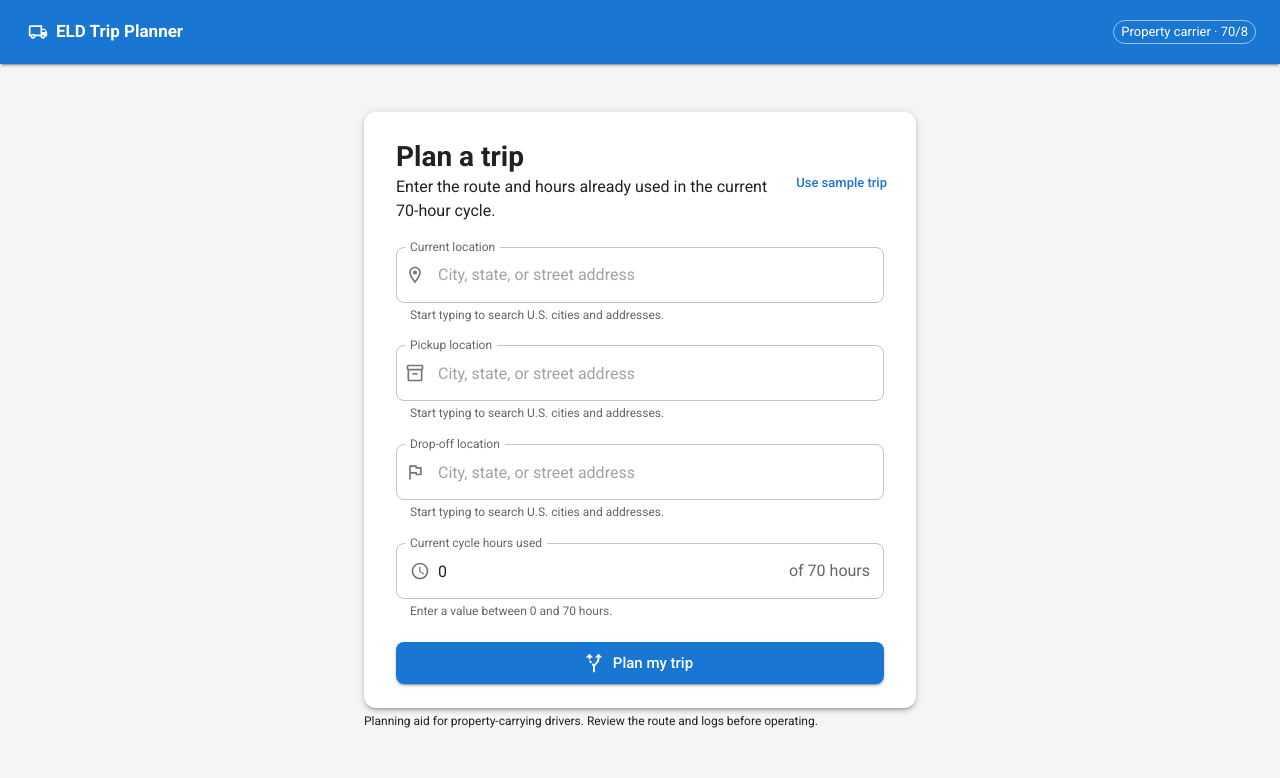
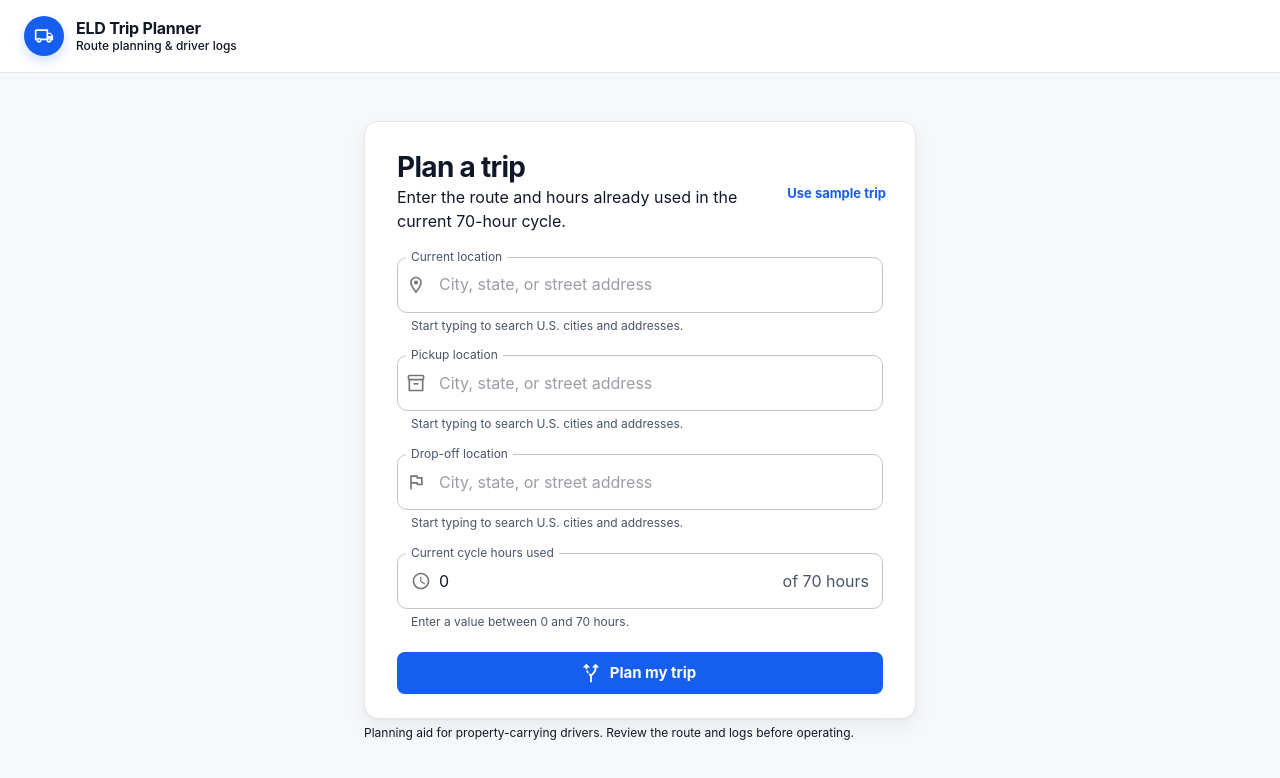
Before and after one commit to edmundlzen/spotter-assessment, a React (Vite) app in the folder frontend/: page / in a window 1280 px wide. Shown: the top 778 px of the page. Built offline with nearby package versions, Linux system fonts and the light colour scheme; no server answers.

Commit message:
fix: polish trip results and compliance states

```diff
--- a/frontend/src/App.jsx
+++ b/frontend/src/App.jsx
@@ -13,7 +13,6 @@ import {
   AppBar,
   Box,
   Button,
-  Chip,
   CircularProgress,
   Container,
   Paper,
@@ -72,11 +71,18 @@ function AppHeader({ onNewTrip, showNewTrip }) {
   return (
     <AppBar
       className="app-header"
-      color="primary"
-      elevation={2}
-      position="static"
+      color="transparent"
+      component="header"
+      elevation={0}
+      position="sticky"
+      sx={{
+        backdropFilter: "blur(14px)",
+        bgcolor: "rgba(255, 255, 255, 0.92)",
+        borderBottom: "1px solid",
+        borderColor: "divider",
+      }}
     >
-      <Toolbar disableGutters>
+      <Toolbar disableGutters sx={{ minHeight: { xs: 64, sm: 72 } }}>
         <Container
           maxWidth="xl"
           sx={{
@@ -89,33 +95,71 @@ function AppHeader({ onNewTrip, showNewTrip }) {
             aria-label="ELD Trip Planner home"
             color="inherit"
             onClick={onNewTrip}
-            startIcon={<LocalShippingOutlined />}
-            sx={{ fontSize: 17, fontWeight: 700 }}
+            startIcon={
+              <Box
+                component="span"
+                sx={{
+                  alignItems: "center",
+                  bgcolor: "primary.main",
+                  borderRadius: 2,
+                  boxShadow: "0 5px 12px rgba(21, 94, 239, 0.2)",
+                  color: "primary.contrastText",
+                  display: "inline-flex",
+                  height: { xs: 36, sm: 40 },
+                  justifyContent: "center",
+                  width: { xs: 36, sm: 40 },
+                }}
+              >
+                <LocalShippingOutlined fontSize="small" />
+              </Box>
+            }
+            sx={{
+              color: "text.primary",
+              minWidth: 0,
+              p: 0,
+              textAlign: "left",
+              "&:hover": { bgcolor: "transparent" },
+              "& .MuiButton-startIcon": { ml: 0, mr: 1.5 },
+            }}
+          >
+            <Stack component="span" spacing={0}>
+              <Typography
+                component="span"
+                sx={{
+                  fontSize: { xs: 15, sm: 16 },
+                  fontWeight: 750,
+                  letterSpacing: "-0.015em",
+                  lineHeight: 1.25,
+                }}
               >
                 ELD Trip Planner
+              </Typography>
+              <Typography
+                color="text.secondary"
+                component="span"
+                sx={{
+                  display: { xs: "none", sm: "block" },
+                  fontSize: 12,
+                  fontWeight: 500,
+                  lineHeight: 1.35,
+                }}
+              >
+                Route planning &amp; driver logs
+              </Typography>
+            </Stack>
           </Button>
-          <Stack direction="row" spacing={1} sx={{ alignItems: "center" }}>
-            <Chip
-              label="Property carrier · 70/8"
-              size="small"
-              sx={{
-                borderColor: "rgba(255,255,255,0.55)",
-                color: "primary.contrastText",
-                display: { xs: "none", sm: "inline-flex" },
-              }}
-              variant="outlined"
-            />
           {showNewTrip && (
             <Button
+              color="primary"
               onClick={onNewTrip}
+              size="small"
               startIcon={<AddRoadOutlined />}
-                color="inherit"
               type="button"
+              variant="outlined"
             >
               New trip
             </Button>
           )}
-          </Stack>
         </Container>
       </Toolbar>
     </AppBar>
@@ -133,10 +177,6 @@ function LoadingView({ message }) {
         <CircularProgress size={38} sx={{ mb: 3 }} />
         <Typography component="h1" gutterBottom variant="h5">
           {message}
-        </Typography>
-        <Typography color="text.secondary">
-          Routing and geocoding can take up to a minute when the server is
-          waking up.
         </Typography>
       </Paper>
     </Container>
--- a/frontend/src/components/TripResults.jsx
+++ b/frontend/src/components/TripResults.jsx
@@ -1,5 +1,6 @@
 import AddRoadOutlined from "@mui/icons-material/AddRoadOutlined"
 import CalendarMonthOutlined from "@mui/icons-material/CalendarMonthOutlined"
+import CheckCircleRounded from "@mui/icons-material/CheckCircleRounded"
 import ContentCopyOutlined from "@mui/icons-material/ContentCopyOutlined"
 import ScheduleOutlined from "@mui/icons-material/ScheduleOutlined"
 import StraightenOutlined from "@mui/icons-material/StraightenOutlined"
@@ -9,7 +10,6 @@ import {
   Avatar,
   Box,
   Button,
-  Chip,
   Container,
   Divider,
   LinearProgress,
@@ -30,6 +30,7 @@ import {
   formatClock,
   formatDate,
   formatDuration,
+  formatDurationAsHours,
   formatMiles,
   stopLabel,
 } from "../utils/trip.js"
@@ -114,6 +115,24 @@ function SummaryCards({ snapshot, balances }) {
 }
 
 function HosBalances({ balances }) {
+  const items = [
+    {
+      key: "driving",
+      label: "Driving this shift",
+      description: "Time behind the wheel since the last 10-hour rest",
+    },
+    {
+      key: "window",
+      label: "Current shift",
+      description: "Total time since this shift began",
+    },
+    {
+      key: "cycle",
+      label: "8-day on-duty total",
+      description: "Work hours counted toward the 70-hour limit",
+    },
+  ]
+
   return (
     <Paper
       aria-labelledby="hos-title"
@@ -121,53 +140,120 @@ function HosBalances({ balances }) {
       elevation={1}
       sx={{ p: 2.5 }}
     >
+      <Typography component="h2" id="hos-title" variant="h6">
+        Driver hours at trip end
+      </Typography>
+
       <Stack
         direction="row"
-        sx={{ alignItems: "center", justifyContent: "space-between", mb: 2.5 }}
+        spacing={1.25}
+        sx={{
+          alignItems: "center",
+          bgcolor: "#f6fef9",
+          border: "1px solid #d1fadf",
+          borderRadius: 2,
+          mt: 2,
+          p: 1.5,
+        }}
       >
-        <Typography component="h2" id="hos-title" variant="h6">
-          Hours of service
+        <Box
+          sx={{
+            alignItems: "center",
+            bgcolor: "#dcfae6",
+            borderRadius: "50%",
+            color: "#079455",
+            display: "flex",
+            flex: "0 0 auto",
+            height: 32,
+            justifyContent: "center",
+            width: 32,
+          }}
+        >
+          <CheckCircleRounded sx={{ fontSize: 19 }} />
+        </Box>
+        <Box sx={{ minWidth: 0 }}>
+          <Typography color="text.primary" fontWeight={700} variant="body2">
+            This plan stays within HOS limits
           </Typography>
-        <Chip label="70 / 8" size="small" variant="outlined" />
+          <Typography
+            color="text.secondary"
+            display="block"
+            sx={{ mt: 0.125 }}
+            variant="caption"
+          >
+            Required breaks and rest periods are included.
+          </Typography>
+        </Box>
       </Stack>
 
-      <Stack spacing={2.5}>
-        {["driving", "window", "cycle"].map((key) => {
+      <Stack spacing={1.5} sx={{ mt: 2 }}>
+        {items.map(({ key, label, description }) => {
           const item = balances[key]
           const usedPercent = Math.min(100, (item.used / item.limit) * 100)
           return (
-            <Box key={key}>
+            <Box
+              key={key}
+              sx={{
+                bgcolor: "background.default",
+                border: "1px solid",
+                borderColor: "divider",
+                borderRadius: 2,
+                p: 1.75,
+              }}
+            >
               <Stack
                 direction="row"
                 spacing={2}
-                sx={{ justifyContent: "space-between" }}
+                sx={{ alignItems: "flex-start", justifyContent: "space-between" }}
               >
-                <Typography fontWeight={600} variant="body2">
-                  {item.label}
+                <Box sx={{ minWidth: 0 }}>
+                  <Typography fontWeight={650} variant="body2">
+                    {label}
                   </Typography>
-                <Typography fontWeight={700} variant="body2">
-                  {formatDuration(item.remaining, { compact: true })}
+                  <Typography color="text.secondary" variant="caption">
+                    {description}
                   </Typography>
+                </Box>
+                <Box
+                  component="span"
+                  sx={{
+                    bgcolor: "#ecfdf3",
+                    borderRadius: 999,
+                    color: "#067647",
+                    flexShrink: 0,
+                    fontSize: 12,
+                    fontWeight: 700,
+                    lineHeight: 1,
+                    px: 1.1,
+                    py: 0.7,
+                    whiteSpace: "nowrap",
+                  }}
+                >
+                  {formatDurationAsHours(item.remaining)} left
+                </Box>
               </Stack>
               <LinearProgress
-                aria-label={`${item.label}: ${formatDuration(item.remaining)} remaining`}
-                sx={{ borderRadius: 4, height: 7, my: 0.75 }}
+                aria-label={`${label}: ${formatDurationAsHours(item.used)} used of ${formatDurationAsHours(item.limit)}`}
+                color="primary"
+                sx={{ borderRadius: 4, height: 6, mt: 1.5 }}
                 value={usedPercent}
                 variant="determinate"
               />
+              <Stack
+                direction="row"
+                sx={{ justifyContent: "space-between", mt: 0.75 }}
+              >
                 <Typography color="text.secondary" variant="caption">
-                {formatDuration(item.used)} used
+                  {formatDurationAsHours(item.used)} used
                 </Typography>
+                <Typography color="text.secondary" variant="caption">
+                  {formatDurationAsHours(item.limit)} maximum
+                </Typography>
+              </Stack>
             </Box>
           )
         })}
       </Stack>
-
-      <Divider sx={{ my: 2 }} />
-      <Typography color="text.secondary" variant="caption">
-        Final balances after applying qualifying resets and restarts in this
-        plan.
-      </Typography>
     </Paper>
   )
 }
@@ -197,23 +283,38 @@ function ScheduleTimeline({ snapshot }) {
         sx={{ flexWrap: "wrap", gap: 1, my: 2 }}
       >
         {Object.entries(STATUS_META).map(([status, meta]) => (
-          <Chip
-            icon={
           <Box
             component="span"
+            key={status}
+            sx={{
+              alignItems: "center",
+              bgcolor: "background.paper",
+              border: "1px solid",
+              borderColor: "divider",
+              borderRadius: 999,
+              color: "text.secondary",
+              display: "inline-flex",
+              fontSize: 12,
+              fontWeight: 600,
+              gap: 0.75,
+              lineHeight: 1,
+              px: 1.1,
+              py: 0.75,
+            }}
+          >
+            <Box
+              component="i"
               sx={{
                 bgcolor: meta.color,
                 borderRadius: "50%",
+                display: "block",
+                flex: "0 0 auto",
                 height: 8,
                 width: 8,
               }}
             />
-            }
-            key={status}
-            label={meta.label}
-            size="small"
-            variant="outlined"
-          />
+            {meta.label}
+          </Box>
         ))}
       </Stack>
 
@@ -236,12 +337,19 @@ function ScheduleTimeline({ snapshot }) {
 
           return (
             <ListItem
-              alignItems="flex-start"
+              alignItems="stretch"
               divider={index < snapshot.duty_segments.length - 1}
               key={`${segment.start}-${segment.status}-${index}`}
               sx={{ px: 0, py: 1.5 }}
             >
-              <ListItemAvatar sx={{ minWidth: 34, mt: 0.5 }}>
+              <ListItemAvatar
+                sx={{
+                  alignItems: "center",
+                  alignSelf: "stretch",
+                  display: "flex",
+                  minWidth: 34,
+                }}
+              >
                 <Box
                   sx={{
                     bgcolor: meta.color,
--- a/frontend/src/theme.js
+++ b/frontend/src/theme.js
@@ -3,34 +3,57 @@ import { createTheme } from "@mui/material/styles"
 const theme = createTheme({
   palette: {
     background: {
-      default: "#f5f5f5",
+      default: "#f7f8fa",
       paper: "#ffffff",
     },
+    divider: "#e4e7ec",
     primary: {
-      main: "#1976d2",
+      main: "#155eef",
+      dark: "#004eeb",
+      light: "#eff4ff",
+    },
+    text: {
+      primary: "#101828",
+      secondary: "#475467",
     },
   },
   shape: {
-    borderRadius: 8,
+    borderRadius: 10,
   },
   typography: {
-    fontFamily: 'Roboto, "Helvetica Neue", Arial, sans-serif',
+    fontFamily:
+      'Inter, ui-sans-serif, -apple-system, BlinkMacSystemFont, "Segoe UI", sans-serif',
     h4: {
       fontSize: "1.75rem",
-      fontWeight: 700,
+      fontWeight: 750,
+      letterSpacing: "-0.025em",
     },
     h5: {
-      fontWeight: 700,
+      fontWeight: 750,
+      letterSpacing: "-0.02em",
     },
     h6: {
       fontWeight: 700,
+      letterSpacing: "-0.012em",
     },
     button: {
-      fontWeight: 500,
+      fontWeight: 650,
+      letterSpacing: 0,
       textTransform: "none",
     },
   },
   components: {
+    MuiCssBaseline: {
+      styleOverrides: {
+        body: {
+          WebkitFontSmoothing: "antialiased",
+          MozOsxFontSmoothing: "grayscale",
+        },
+        "::selection": {
+          backgroundColor: "#d1e0ff",
+        },
+      },
+    },
     MuiPaper: {
       styleOverrides: {
         root: {
@@ -41,7 +64,49 @@ const theme = createTheme({
     MuiCard: {
       styleOverrides: {
         root: {
-          borderRadius: 12,
+          border: "1px solid #e4e7ec",
+          borderRadius: 14,
+          boxShadow:
+            "0 1px 2px rgba(16, 24, 40, 0.04), 0 8px 24px rgba(16, 24, 40, 0.06)",
+        },
+      },
+    },
+    MuiButton: {
+      styleOverrides: {
+        root: {
+          borderRadius: 8,
+          minHeight: 40,
+        },
+        contained: {
+          boxShadow: "0 1px 2px rgba(16, 24, 40, 0.08)",
+          "&:hover": {
+            boxShadow:
+              "0 1px 2px rgba(16, 24, 40, 0.08), 0 4px 10px rgba(21, 94, 239, 0.18)",
+          },
+        },
+        outlined: {
+          borderColor: "#d0d5dd",
+          "&:hover": {
+            backgroundColor: "#f9fafb",
+            borderColor: "#98a2b3",
+          },
+        },
+      },
+    },
+    MuiOutlinedInput: {
+      styleOverrides: {
+        root: {
+          backgroundColor: "#ffffff",
+          borderRadius: 10,
+          "&:hover .MuiOutlinedInput-notchedOutline": {
+            borderColor: "#98a2b3",
+          },
+          "&.Mui-focused": {
+            boxShadow: "0 0 0 3px rgba(21, 94, 239, 0.12)",
+          },
+          "&.Mui-focused .MuiOutlinedInput-notchedOutline": {
+            borderWidth: 1,
+          },
         },
       },
     },
--- a/frontend/src/utils/trip.js
+++ b/frontend/src/utils/trip.js
@@ -59,6 +59,13 @@ export function formatDuration(minutes, { compact = false } = {}) {
 
 export function formatHours(minutes, digits = 1) {
   return `${(minutes / 60).toFixed(digits)} h`
+}
+
+export function formatDurationAsHours(minutes) {
+  const rounded = Math.max(0, Math.round(minutes))
+  const hours = Math.floor(rounded / 60)
+  const mins = rounded % 60
+  return mins ? `${hours}h ${mins}m` : `${hours}h`
 }
 
 export function formatClock(timestamp) {
```
Also changed, not shown: frontend/src/components/TripMap.jsx (+2 -9 lines), 1 other file (tests, documents, lock files or other folders). Lines whose indentation alone changed are shown as unchanged.
